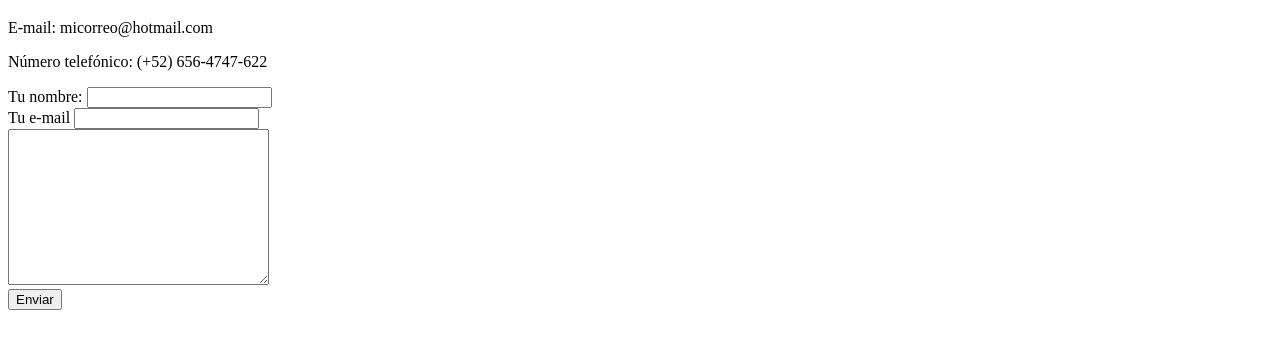
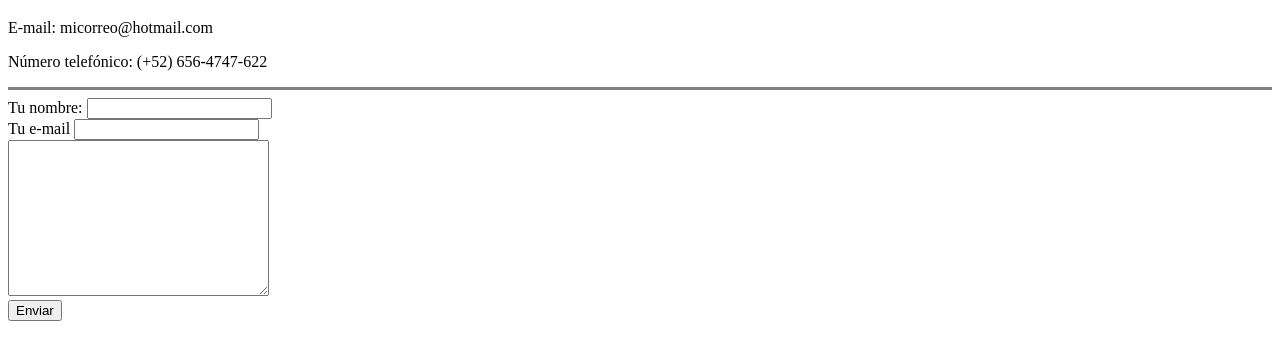
Before and after one commit to JEdLeon/JavierPersonalSite, a plain HTML site: page contacto.html in a window 1280 px wide. Shown: the part 61-420 px from the top of the page. Drawn offline with Linux system fonts and the light colour scheme.

Commit message:
Correct action to method in form

```diff
--- a/contacto.html
+++ b/contacto.html
@@ -8,7 +8,8 @@
         <h1>Información de contacto</h1>
         <p>E-mail: micorreo@hotmail.com</p>
         <p>Número telefónico: (+52) 656-4747-622</p>
-        <form method="mailto:jeduardoleon22@hotmail.com" action="post" enctype="text/plain">
+        <hr size="3" noshade>
+        <form action="mailto:jeduardoleon22@hotmail.com" method="post" enctype="text/plain">
             <label>Tu nombre:</label>
             <input type="text" name="tunombre"><br>
             <label>Tu e-mail</label>
```
